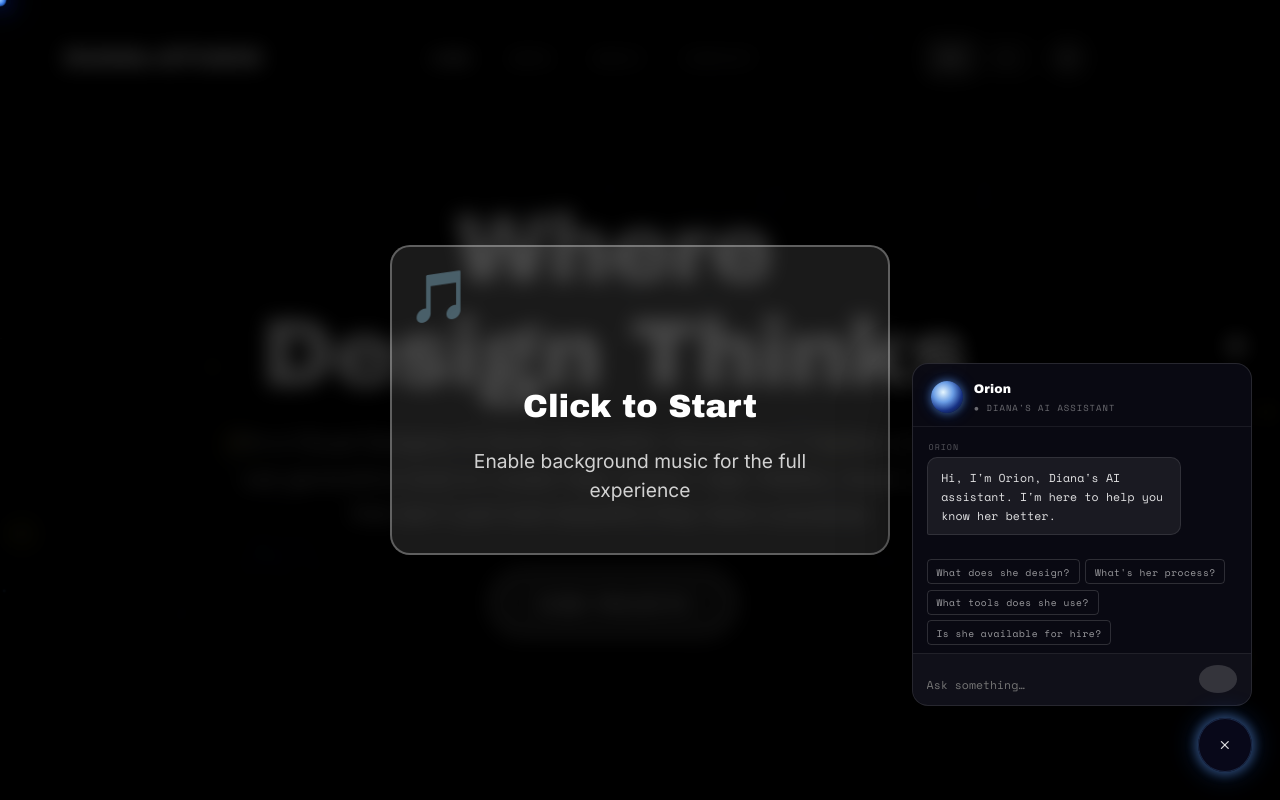
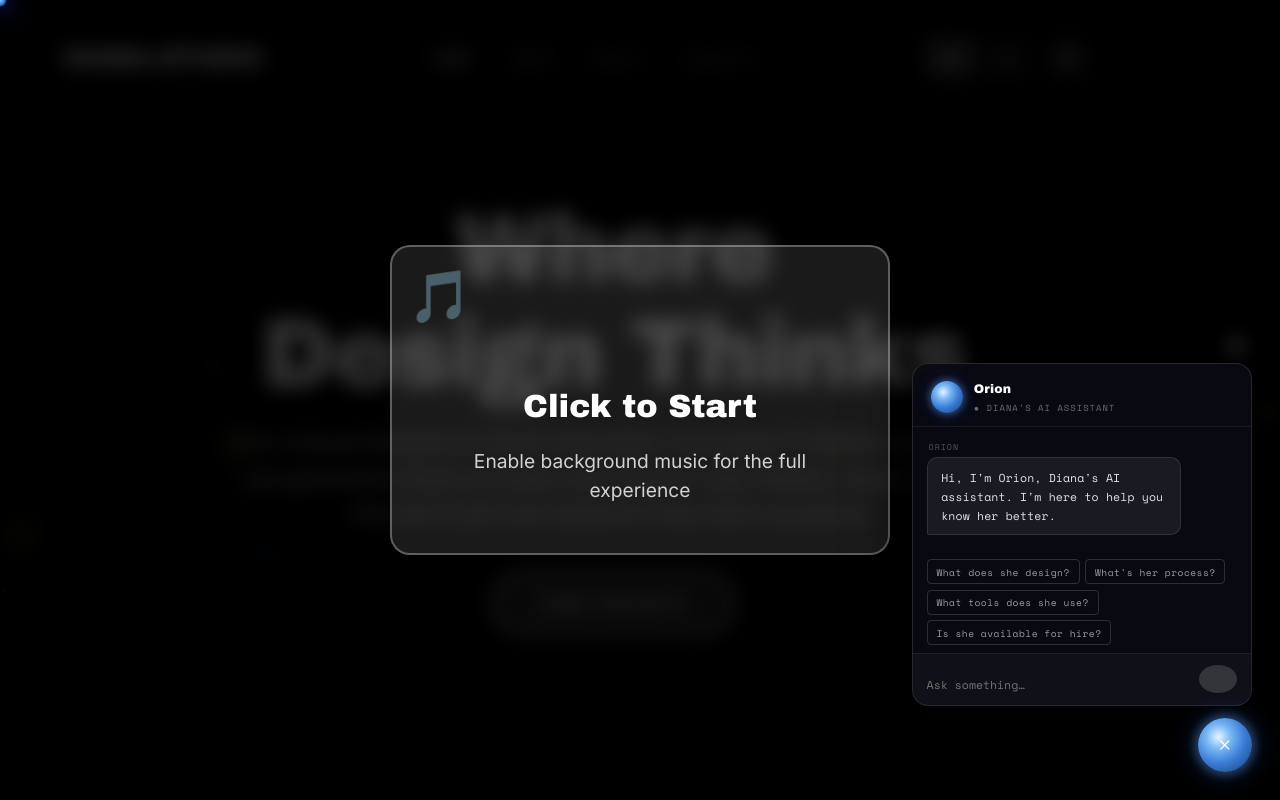
Before and after one commit to dianagcreates-dev/Portfolio3, a React (Vite) app: page / in a window 1280 px wide. Both pictures are taken after a click on the button 1225 px from the left and 745 px from the top of the page. Built offline with nearby package versions, Linux system fonts and the light colour scheme.

Commit message:
Update App.jsx

```diff
--- a/src/App.jsx
+++ b/src/App.jsx
@@ -663,8 +663,8 @@ function PortfolioChatbot({ language, showPopup }) {
         style={{
           position: 'fixed', bottom: '28px', right: '28px', zIndex: 99999,
           width: '54px', height: '54px', borderRadius: '50%',
-          background: 'rgba(10,10,30,0.85)',
-          border: '1px solid hsla(215,100%,70%,0.2)',
+          background: 'radial-gradient(circle at 38% 35%, #e8f4ff 0%, #7ab8f5 25%, #3a7bd5 55%, #1a3a6e 100%)',
+          border: 'none',
           cursor: 'pointer', display: 'flex', alignItems: 'center', justifyContent: 'center',
           outline: 'none',
           boxShadow: '0 0 8px 3px hsla(215,100%,70%,0.3), 0 0 22px 6px hsla(220,100%,55%,0.15)',
@@ -673,10 +673,7 @@ function PortfolioChatbot({ language, showPopup }) {
         }}
         aria-label="Toggle chat"
       >
-        {open
-          ? <svg width="16" height="16" viewBox="0 0 24 24" fill="none" stroke="rgba(255,255,255,0.85)" strokeWidth="2.2" strokeLinecap="round"><line x1="18" y1="6" x2="6" y2="18"/><line x1="6" y1="6" x2="18" y2="18"/></svg>
-          : <div style={{ width: '28px', height: '28px', borderRadius: '50%', background: 'radial-gradient(circle at 38% 35%, hsla(200,100%,98%,1) 0%, hsla(215,95%,80%,1) 30%, hsla(225,90%,62%,0.85) 60%, hsla(230,85%,45%,0.3) 100%)', boxShadow: '0 0 8px 3px hsla(215,100%,75%,0.6), 0 0 18px 5px hsla(220,100%,60%,0.3)' }} />
-        }
+        {open && <svg width="16" height="16" viewBox="0 0 24 24" fill="none" stroke="rgba(255,255,255,0.9)" strokeWidth="2.2" strokeLinecap="round"><line x1="18" y1="6" x2="6" y2="18"/><line x1="6" y1="6" x2="18" y2="18"/></svg>}
       </button>
 
       {/* Panel */}
@@ -695,7 +692,7 @@ function PortfolioChatbot({ language, showPopup }) {
       }}>
         {/* Header */}
         <div style={{ padding: '1rem 1.1rem 0.75rem', borderBottom: '1px solid rgba(255,255,255,0.07)', display: 'flex', alignItems: 'center', gap: '0.7rem' }}>
-          <div style={{ width: '32px', height: '32px', borderRadius: '50%', flexShrink: 0, position: 'relative', background: 'radial-gradient(circle at 38% 35%, hsla(200,100%,95%,1) 0%, hsla(215,95%,72%,0.9) 35%, hsla(225,90%,55%,0.5) 65%, transparent 100%)', boxShadow: '0 0 6px 2px hsla(215,100%,70%,0.35), 0 0 14px 4px hsla(220,100%,55%,0.15)' }} />
+          <div style={{ width: '32px', height: '32px', borderRadius: '50%', flexShrink: 0, background: 'radial-gradient(circle at 38% 35%, #e8f4ff 0%, #7ab8f5 25%, #3a7bd5 55%, #1a3a6e 100%)', boxShadow: '0 0 6px 2px hsla(215,100%,70%,0.35), 0 0 14px 4px hsla(220,100%,55%,0.15)' }} />
           <div>
             <div style={{ fontSize: '0.78rem', fontWeight: 700, color: '#ffffff', fontFamily: '"Archivo Black", sans-serif', letterSpacing: '0.01em' }}>Orion</div>
             <div style={{ fontSize: '0.55rem', color: 'rgba(255,255,255,0.4)', letterSpacing: '0.12em', textTransform: 'uppercase', marginTop: '2px' }}>● Diana's AI Assistant</div>
```
